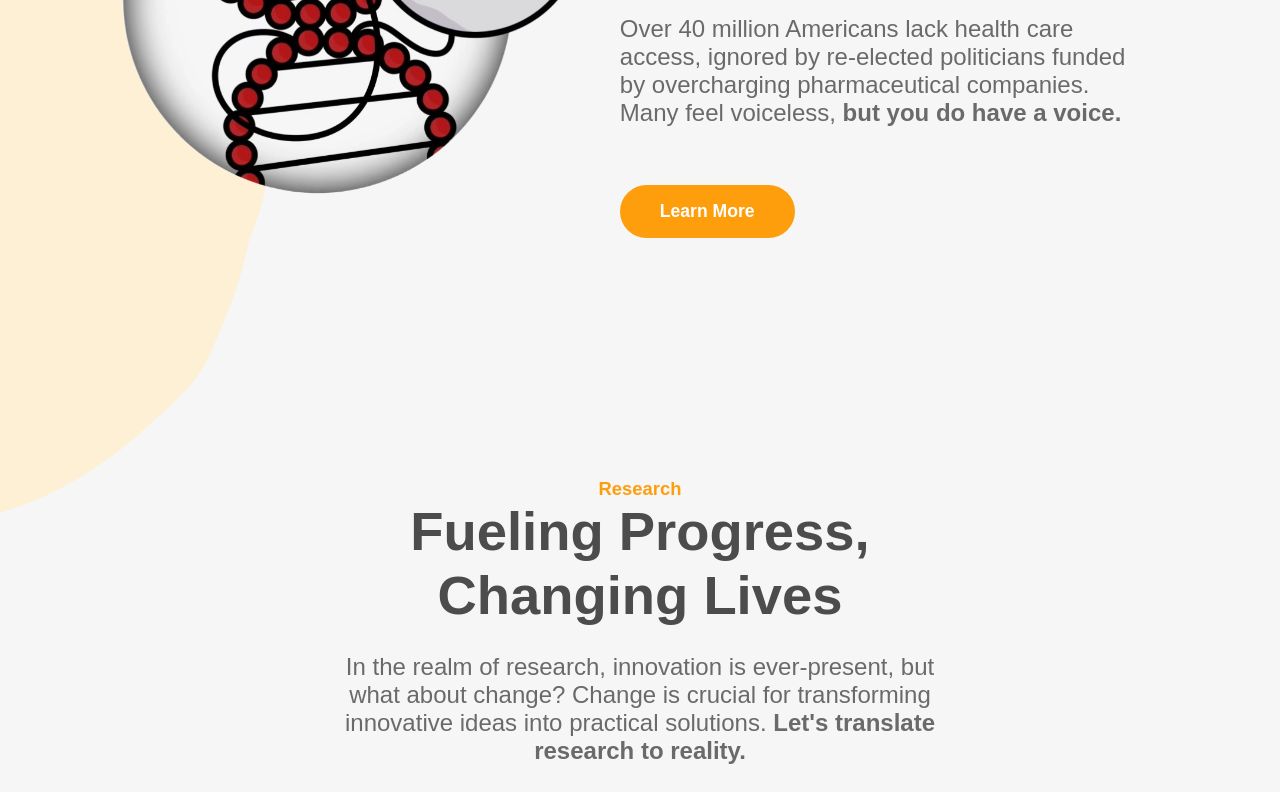
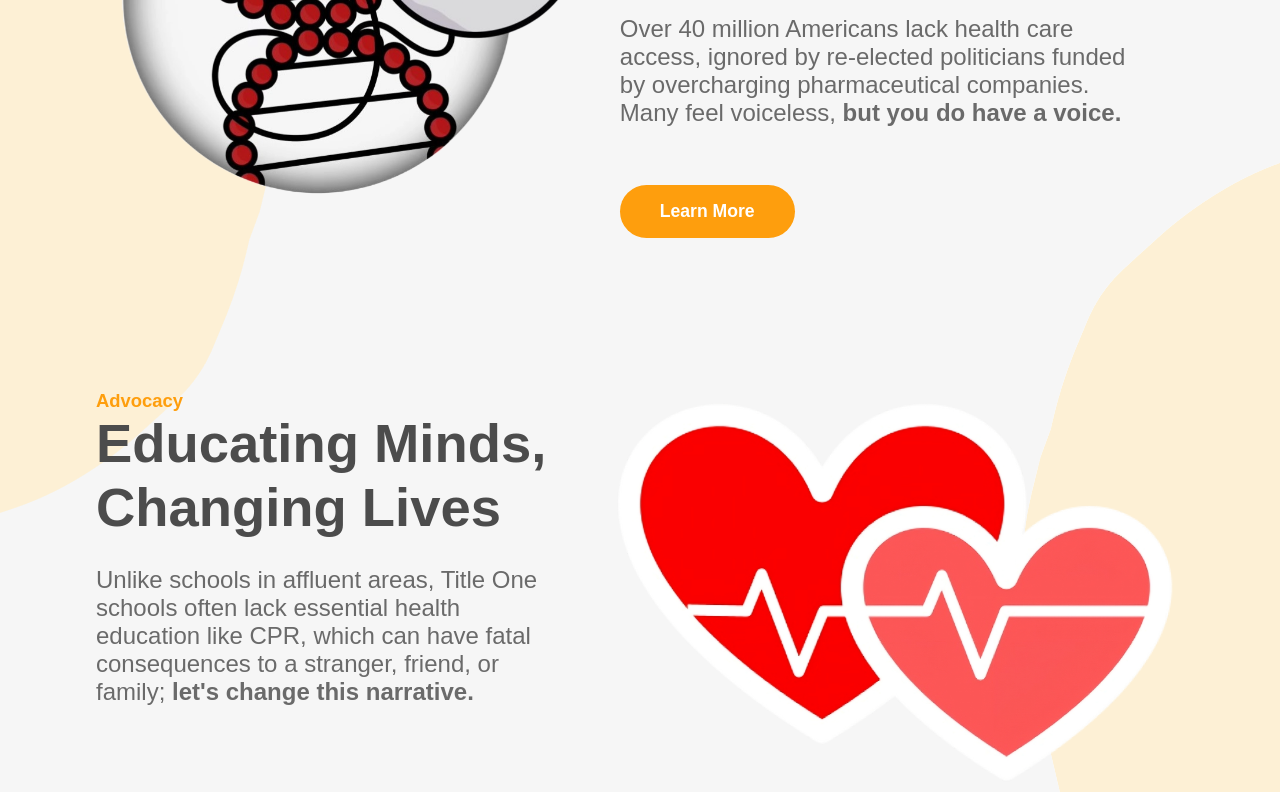
Before and after one commit to michaelwithnospaces/connecting_pulse_website, a React (Create React App) app: page /#/ in a window 1280 px wide. Shown: the part 1120-1912 px from the top of the page. Built offline with nearby package versions, Linux system fonts and the light colour scheme; a web font is replaced by a local one.

Commit message:
added component, refactored naming

```diff
--- /dev/null
+++ b/src/Components/Advocacy.jsx
@@ -0,0 +1,37 @@
+import React from 'react';
+import BannerBackground from "../Assets/Product Section Background Reverse.png";
+import BannerImage from "../Assets/Connect Pulse Logo.png";
+// import { BsFillPlayCircleFill } from 'react-icons/bs';
+import { Link } from 'react-router-dom';
+
+const Home = () => {
+    return (
+      <div className="home-container">
+        <div className="home-banner-container">
+          <div className="home-bannerImage-container">
+            <img src={BannerBackground} alt="" />
+          </div>
+          <div className="home-text-section">
+            <p className='primary-subheading'>Advocacy</p>
+            <h1 className="primary-heading">
+                Educating Minds, Changing Lives
+            </h1>
+            <p className="primary-text">
+                Unlike schools in affluent areas, Title One schools often lack essential health education like CPR, which can have fatal consequences to a stranger, friend, or family; <b>let's change this narrative.</b>
+            </p>
+            <div className="home-buttons-container">
+              <Link to="/education">
+                {/* <button className="secondary-button">Learn More</button> */}
+              </Link>
+              {/* <button className="play-game-button"><BsFillPlayCircleFill/>PlayGame</button> */}
+            </div>
+          </div>
+          <div className="home-image-section">
+            <img src={BannerImage} alt="" />
+          </div>
+        </div>
+      </div>
+    );
+  };
+
+export default Home;
--- a/src/Components/Product.jsx
+++ b/src/Components/Education.jsx
@@ -13,7 +13,7 @@ const Product = () => {
             <img src={ProductBackgroundImage} alt=""/>
         </div>
         <div className="product-section-text-container">
-            <p className="primary-subheading">Advocacy</p>
+            <p className="primary-subheading">Education</p>
             <h1 className="primary-heading">
                 Championing Health, Changing Lives.
             </h1>
--- a/src/Pages/landing.jsx
+++ b/src/Pages/landing.jsx
@@ -1,18 +1,18 @@
 import '../App.css';
-import Home from "../Components/Home";
-import Product from '../Components/Product';
-import Work from '../Components/Work';
-// import Testimonial from './Components/Testimonial';
+import Home from "../Components/Who";
+import Product from '../Components/Education';
+import Work from '../Components/Research';
 import Contact from '../Components/Contact';
 import Footer from '../Components/Footer'
+import Advocacy from '../Components/Advocacy'
 
 export function Landing() {
   return (
     <div className="App">
         <Home/>
         <Product/>
+        <Advocacy/>
         <Work/>
-        {/* <Testimonial/> */}
         <Contact/>
         <Footer/>
     </div>
```
Also changed, not shown: src/Assets/Product Section Background Reverse.png (added), src/Assets/Product Section Background.png, src/Components/Research.jsx (renamed from src/Components/Work.jsx), src/Components/Who.jsx (renamed from src/Components/Home.jsx).
